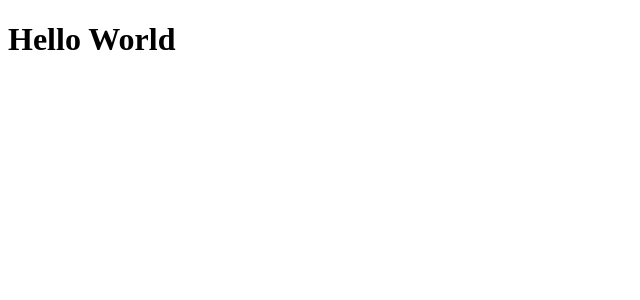
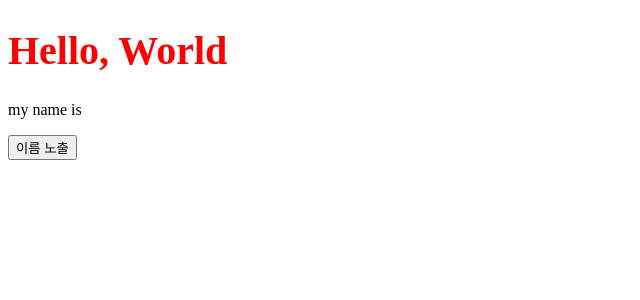
Before and after one commit to wonjin-dev/playing-vue, a Vue app: page / in a window 1280 px wide. Shown: the top 300 px of the page, without its empty margins (0-640 px from the left). Built offline with nearby package versions, Linux system fonts and the light colour scheme.

Commit message:
step1, using state

```diff
--- a/src/components/Memo.vue
+++ b/src/components/Memo.vue
@@ -1,5 +1,18 @@
 <template>
-	<h1>Hello World</h1>
+	<main>
+		<h1>{{ title }}</h1>
+
+		<p>
+			my name is
+			<span class="my_name">
+				{{ isNameShown ? name : '' }}
+			</span>
+		</p>
+
+		<button @click="toggleShowName">
+			<span>{{ isNameShown ? '이름 숨김' : '이름 노출' }}</span>
+		</button>
+	</main>
 </template>
 
 <script>
@@ -7,7 +20,30 @@ import {Vue} from 'vue-property-decorator';
 import {Component} from 'vue-property-decorator';
 
 @Component
-export default class Memo extends Vue {}
+export default class Memo extends Vue {
+	title = 'Hello, World';
+	name = '';
+	isNameShown = false;
+
+	toggleShowName() {
+		this.isNameShown = !this.isNameShown;
+	}
+
+	beforeMount() {
+		this.name = 'wonjin';
+	}
+}
 </script>
 
-<style scoped></style>
+<style scoped>
+h1 {
+	color: red;
+	font-size: 40px;
+	font-weight: 900;
+}
+
+.my_name {
+	color: blue;
+	font-weight: 700;
+}
+</style>
```
